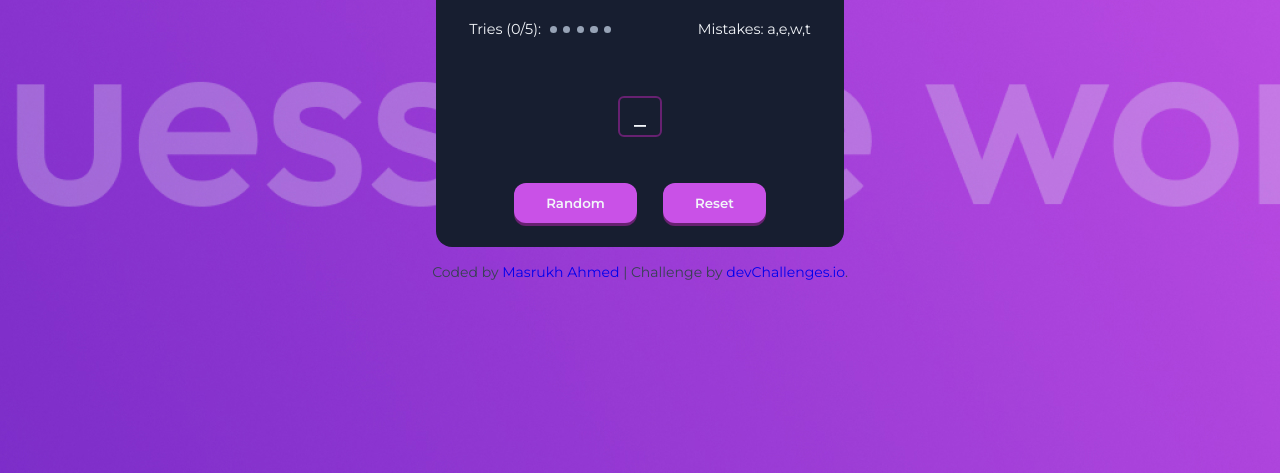
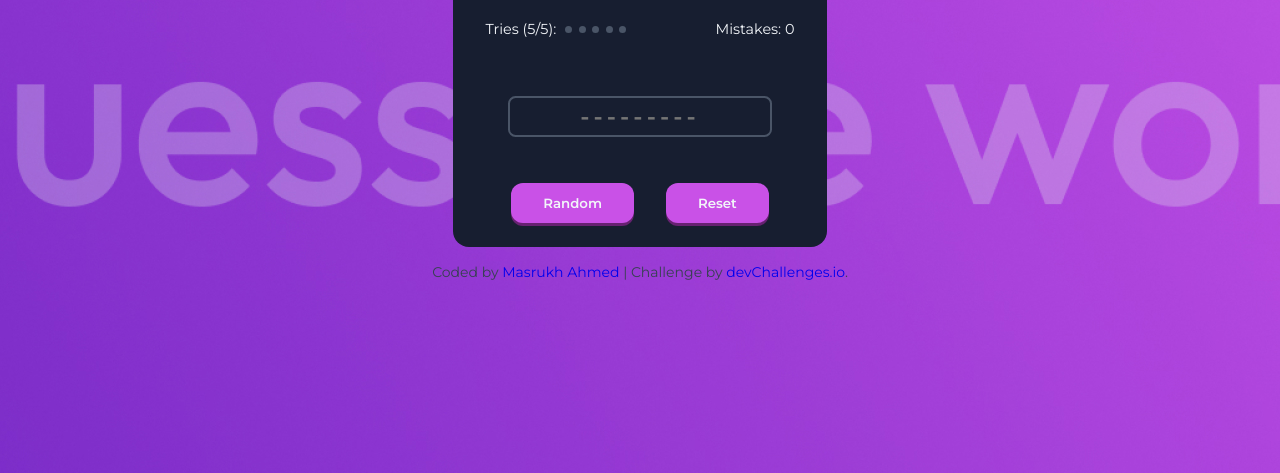
Before and after one commit to masrukh-ahmed/guess-word-game, a plain HTML site: page index.html in a window 1280 px wide. Shown: the part 327-800 px from the top of the page. Drawn offline with Linux system fonts and the light colour scheme.

Commit message:
Implemented basic desktop styling

```diff
--- a/index.html
+++ b/index.html
@@ -42,21 +42,21 @@
         src="resources/word-scramblle-logo.svg"
         alt="Game Logo"
       />
-      <div class="text-jumbled">relowf</div>
+      <div class="text-jumbled">-</div>
       <div class="tries-mistakes-sec">
         <div class="tries-sec">
-          Tries (0/5):
+          Tries (5/5):
           <div class="attempts">
-            <div data-attempt="1"></div>
-            <div data-attempt="2"></div>
-            <div data-attempt="3"></div>
-            <div data-attempt="4"></div>
-            <div data-attempt="5"></div>
+            <div></div>
+            <div></div>
+            <div></div>
+            <div></div>
+            <div></div>
           </div>
         </div>
-        <div class="mistakes-sec">Mistakes: a,e,w,t</div>
+        <div class="mistakes-sec">Mistakes: 0</div>
       </div>
-      <div class="input-sec"><div>_</div></div>
+      <div class="input-sec"><input type="text" placeholder="---------" /></div>
       <div class="random-reset-btn">
         <button class="random-btn">Random</button>
         <button class="reset-btn">Reset</button>
--- a/style.css
+++ b/style.css
@@ -68,29 +68,38 @@ body {
   height: 0.45rem;
   border-radius: 100%;
   margin: 0rem 0.2rem;
-  background-color: var(--light-grey-shade);
+  background-color: var(--dark-grey-shade);
   margin-top: 0.1rem;
 }
 
 .input-sec {
-  width: 95%;
+  width: 80%;
   display: flex;
   justify-content: center;
   align-items: center;
   margin: 3rem 0rem;
 }
-.input-sec div {
+.input-sec input {
   padding: 0.275rem 0.85rem;
-  outline: 2.5px solid var(--maroon-shade);
+  outline: 2.5px solid var(--dark-grey-shade);
   font-size: 1.5rem;
   font-weight: 600;
-  border-radius: 0.25rem;
+  border-radius: 0.35rem;
+  background-color: transparent;
+  border: none;
+  letter-spacing: 0.25rem;
+  text-align: center;
+  width: 100%;
+  color: var(--white-shade);
+}
+.input-sec input:focus {
+  outline-color: var(--maroon-shade);
 }
 
 .random-reset-btn {
-  width: 70%;
+  width: 80%;
   display: flex;
-  justify-content: space-between;
+  justify-content: center;
 }
 .random-reset-btn button {
   padding: 0.75rem 2rem;
@@ -100,6 +109,7 @@ body {
   color: var(--white-shade);
   font-weight: 600;
   box-shadow: 0px 3px 0px 0px var(--maroon-shade);
+  margin: 0rem 1rem;
 }
 
 .author-info {
```
